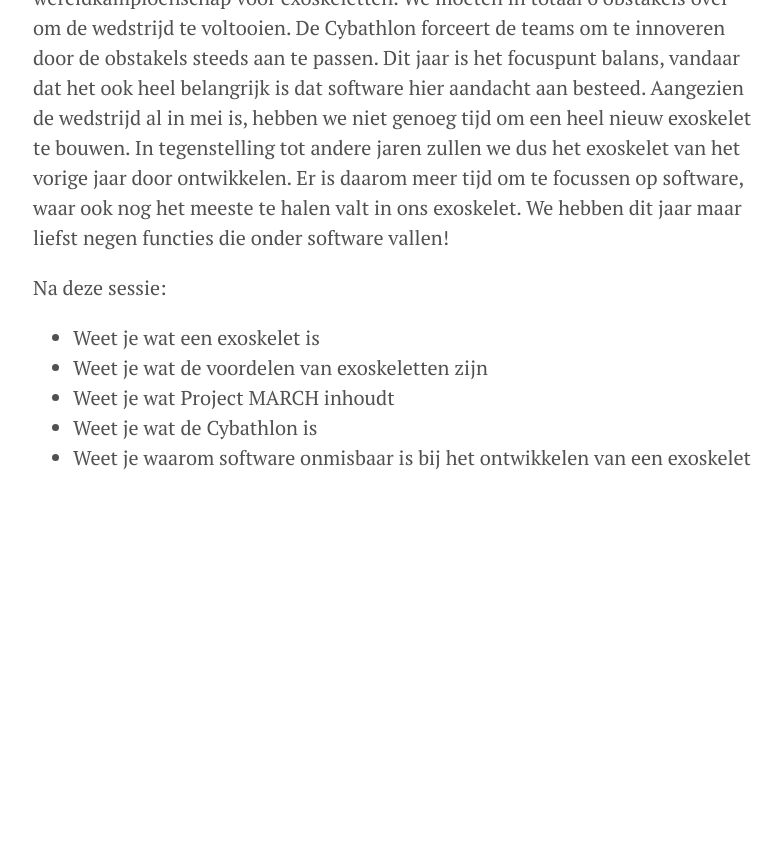
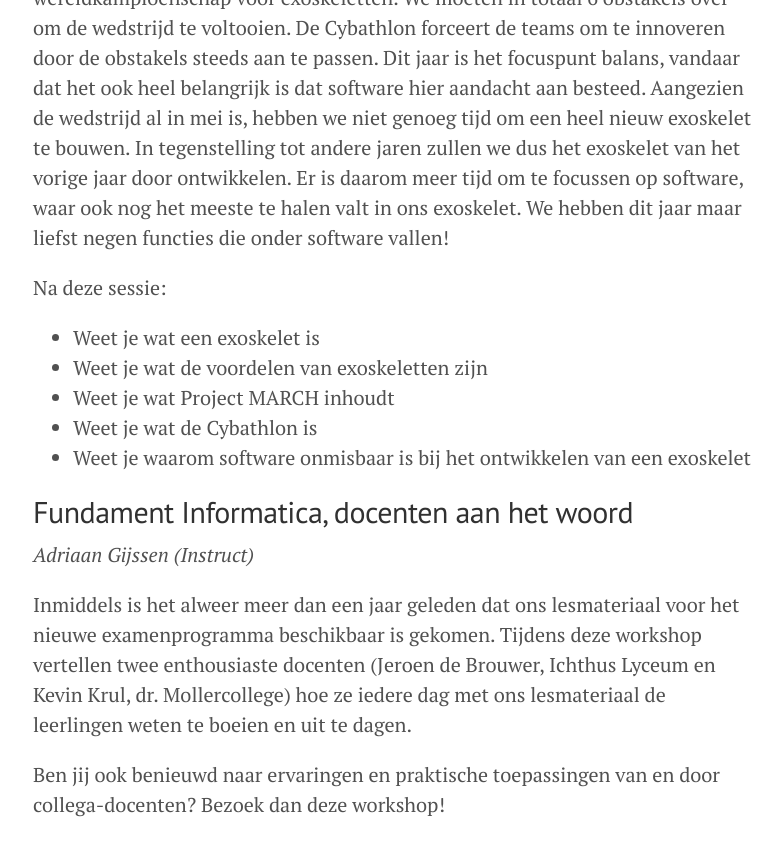
Before and after one commit to ieni/ieni2019, a Jekyll site: the page built from _algemeen/programma-overzicht.md, in a window 1280 px wide and 900 px high, scrolled down 8359 px. Shown: the top 856 px of the window, without its empty margins (247-1029 px from the left). Built offline with Jekyll 4.4.1, drawn with Linux system fonts in a browser that asks for light colours; before the commit the page ends 8912 px from its top, so only the background shows below that.

Commit message:
Update programma-overzicht: Instruct-workshop

```diff
--- a/_algemeen/programma-overzicht.md
+++ b/_algemeen/programma-overzicht.md
@@ -171,3 +171,11 @@ Na deze sessie:
 - Weet je wat Project MARCH inhoudt
 - Weet je wat de Cybathlon is
 - Weet je waarom software onmisbaar is bij het ontwikkelen van een exoskelet
+
+## Fundament Informatica, docenten aan het woord
+
+*Adriaan Gijssen (Instruct)*
+
+Inmiddels is het alweer meer dan een jaar geleden dat ons lesmateriaal voor het nieuwe examenprogramma beschikbaar is gekomen. Tijdens deze workshop vertellen twee enthousiaste docenten (Jeroen de Brouwer, Ichthus Lyceum en Kevin Krul, dr. Mollercollege) hoe ze iedere dag met ons lesmateriaal de leerlingen weten te boeien en uit te dagen.
+
+Ben jij ook benieuwd naar ervaringen en praktische toepassingen van en door collega-docenten? Bezoek dan deze workshop!
```
